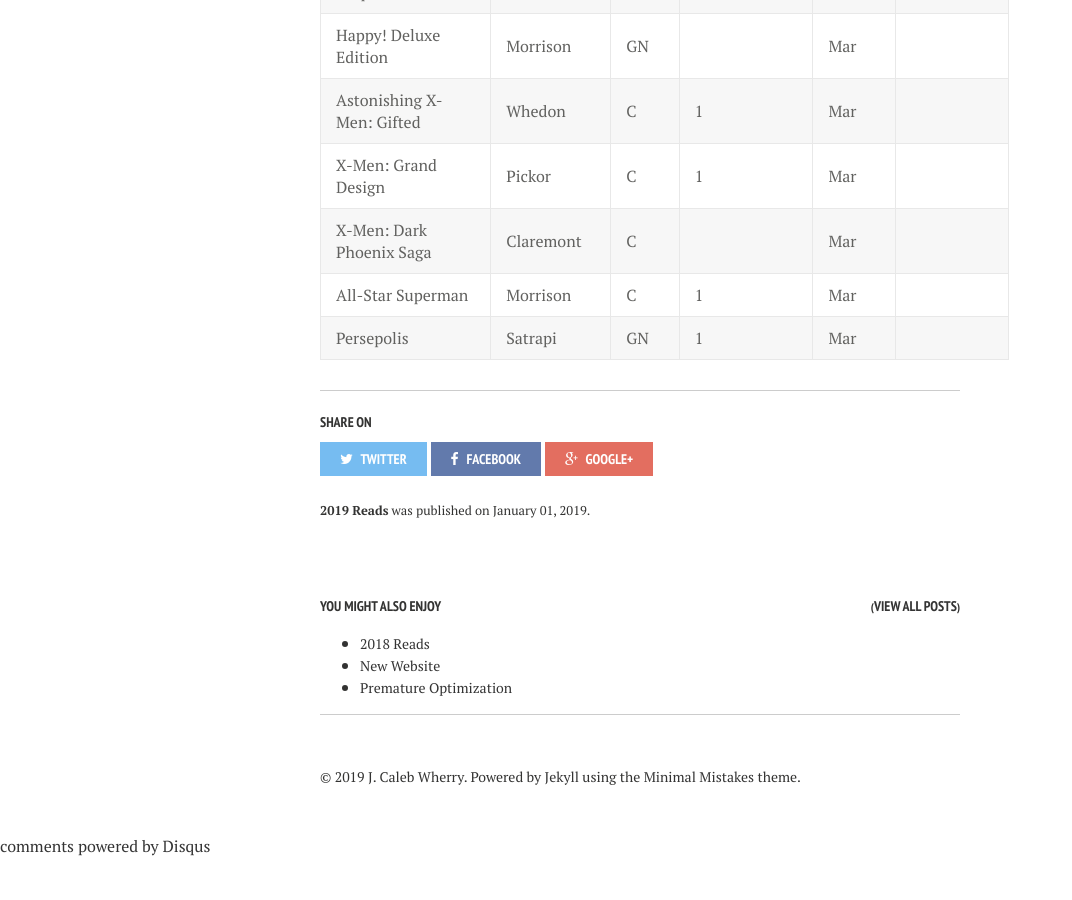
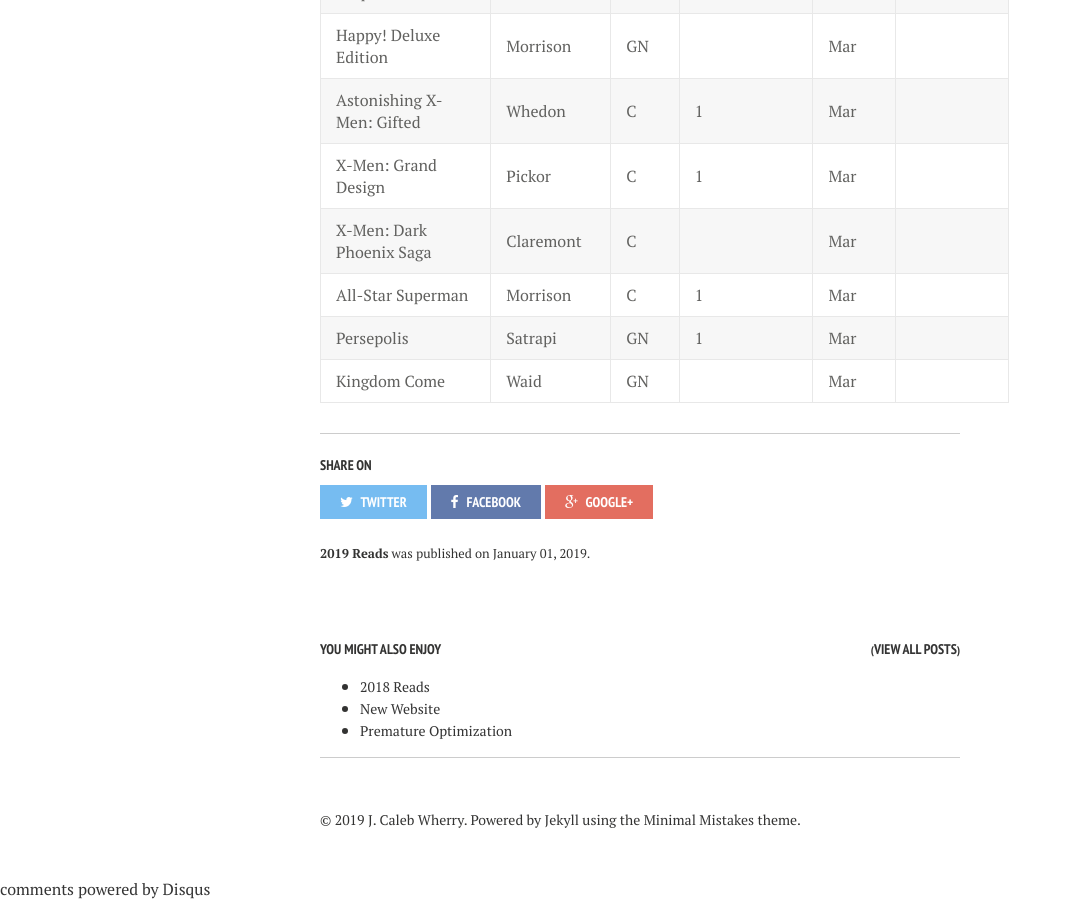
Before and after one commit to calebwherry/calebwherry.github.io, a Jekyll site: the page built from _posts/2019-01-01-2019-Reads.md, in a window 1280 px wide and 900 px high, scrolled down 4549 px. Shown: the whole window, without its empty margins (0-1072 px from the left). Built offline with Jekyll 4.4.1, drawn with Linux system fonts in a browser that asks for light colours; nearby versions of some CDN libraries; comment, search, counter and statistics services are not loaded; before the commit the page ends 5406 px from its top, so only the background shows below that.

Commit message:
Added new 2019 read.

```diff
--- a/_posts/2019-01-01-2019-Reads.md
+++ b/_posts/2019-01-01-2019-Reads.md
@@ -94,4 +94,5 @@
 | X-Men: Grand Design                           | Pickor         | C     | 1            | Mar          |                                               |
 | X-Men: Dark Phoenix Saga                      | Claremont      | C     |              | Mar          |                                               |
 | All-Star Superman                             | Morrison       | C     | 1            | Mar          |                                               |
-| Persepolis                                    | Satrapi       | GN     | 1            | Mar          |                                               |
+| Persepolis                                    | Satrapi        | GN    | 1            | Mar          |                                               |
+| Kingdom Come                                  | Waid           | GN    |              | Mar          |                                               |
```
